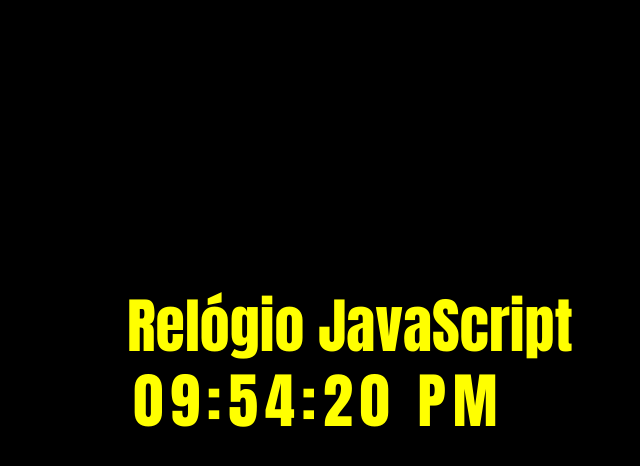
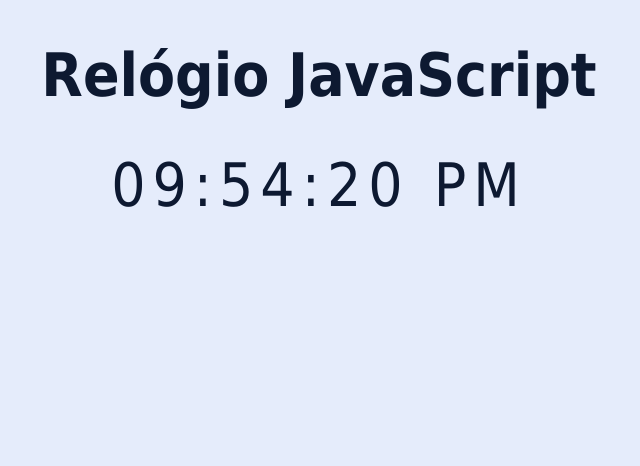
Before and after one commit to rrodrigues345/js-relogio, a plain HTML site: page index.html in a window 1280 px wide. Shown: the whole page, without its empty margins (321-961 px from the left). Drawn offline with Linux system fonts and the light colour scheme.

Commit message:
Atualizando relogio-js

```diff
--- a/style.css
+++ b/style.css
@@ -1,25 +1,23 @@
-body {
-    background-color: black;
+html, body {
+    background-color: #E5ECFB;
+	color: #0D1931;
+    font-family: Tahoma;
 }
 
 h1 {
     text-align: center;
-    position: absolute;
+    position: center;
     top: 30%;
-    left: 35%;
-    color: yellow;
-    font-family: Impact, Haettenschweiler, 'Arial Narrow Bold', sans-serif;
+    background:#E5ECFB;
+    color: #0D1931;
     font-size: 60px;
 
 }
 
 .relogio {
-    position: absolute;
-    top: 50%;
-    left: 50%;
-    transform: translateX(-50%) translateY(-50%);
-    color: yellow;
-    font-family: Impact, Haettenschweiler, 'Arial Narrow Bold', sans-serif;
+    text-align: center;
+    position: center;
+    color: #0D1931;
     font-size: 60px;
     letter-spacing: 7px;
 }
```
Also changed, not shown: relogio.js (added, +31 -0 lines), relogio.png (added), 1 other file.
